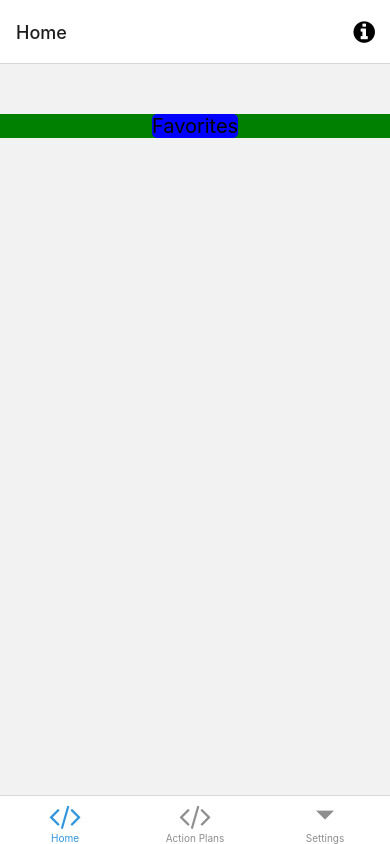
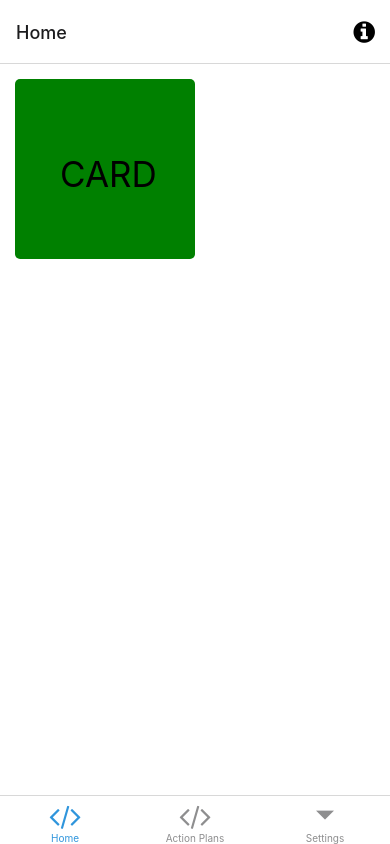
Before and after one commit to marker6275/Note-To-Self-App, a React Native app: screen /Grade2 in a window 390 px wide. Both pictures are taken after a click on the button 26 px from the left and 32 px from the top of the page. Built offline with nearby package versions, Linux system fonts and the light colour scheme; what expo-linking would draw is missing.

Commit message:
created card component for homepage

```diff
--- /dev/null
+++ b/components/Card.tsx
@@ -0,0 +1,37 @@
+import { StyleSheet, Dimensions, TouchableOpacity } from 'react-native';
+import { View, Text} from './Themed'
+
+export default function Card(props: any) {
+    return(
+        <TouchableOpacity onPress={props.onPress}>
+            <View style={styles.card}>
+                <Text style={styles.text}>
+                    CARD
+                </Text>
+            </View>
+        </TouchableOpacity>
+    )
+}
+
+const styles = StyleSheet.create({
+    card: {
+        height: Dimensions.get('window').width / 2 - 15,
+        width: Dimensions.get('window').width / 2 - 15,
+        backgroundColor: 'green',
+        margin: 15,
+        alignContent: 'center',
+        borderRadius: 5,
+    },
+    text: {
+        flex: 1,
+        alignContent: 'center',
+        justifyContent: 'center',
+        fontSize: 35,
+        left: (Dimensions.get('window').width / 2 - 15) / 4,
+        paddingTop: 10
+    },
+    title: {
+        fontSize: 35,
+        alignContent: 'center'
+    },
+})
--- a/components/Checkbox.tsx
+++ b/components/Checkbox.tsx
@@ -1,18 +1,20 @@
-import { StyleSheet, Text, View, TouchableOpacity, Appearance, Dimensions } from "react-native";
-import { useState, useCallback, useEffect } from 'react'
+import { StyleSheet, TouchableOpacity, Appearance, Dimensions } from "react-native";
+import { View, Text } from './Themed';
+import { useState, useEffect } from 'react';
 import { MaterialCommunityIcons } from "@expo/vector-icons";
 
-// IMPORTANT
-// I can't get it to change colors based on light or dark, we should probably set a universal background color later
 const CheckBox = (props: any) => {
     const iconName = props.isChecked ?
         "checkbox-marked" : "checkbox-blank-outline";
+
 
     return (
         <View style={styles.container}>
             <TouchableOpacity onPress={props.onPress}>
                 <MaterialCommunityIcons
-                    name={iconName} size={24} color='blue'/>
+                //FIGURE OUT HOW TO GET TO SAME COLOR AS TEXT
+                //or common color scheme
+                    name={iconName} size={24} color={'green'}/>
             </TouchableOpacity>
             <Text style={styles.title}>{props.title}</Text>
         </View>
@@ -29,10 +31,8 @@ const styles = StyleSheet.create({
         width: Dimensions.get('window').width / 2,
         marginTop: 5,
         marginHorizontal: 5,
-        color: 'blue',
     },
     title: {
-        color: 'blue',
         fontSize: 16,
         marginLeft: 5,
         fontWeight: "600",
--- a/components/FavoritesBar.tsx
+++ b/components/FavoritesBar.tsx
@@ -1,5 +1,6 @@
 import { View, TouchableOpacity, Text, StyleSheet } from "react-native";
-
+// WORK IN PROGRESS
+// DOESN'T REALLY WORK
 const FavBar = () => {
     return (
     <View style={styles.container}>
--- a/screens/Homescreen.tsx
+++ b/screens/Homescreen.tsx
@@ -5,22 +5,21 @@ import { Text, View } from '../components/Themed';
 import { RootTabScreenProps } from '../types';
 import FavBar from '../components/FavoritesBar';
 import Button from '../components/Button';
+import Card from '../components/Card';
 
-export default function TabOneScreen({ navigation }: RootTabScreenProps<'Homescreen'>) {
+export default function HomeScreen({ navigation }: RootTabScreenProps<'Homescreen'>) {
   return (
     <View style={styles.container}>
       {/* <View style={styles.separator} lightColor="#eee" darkColor="rgba(255,255,255,0.1)" /> */}
-      <FavBar/>
+      {/* <FavBar/> */}
+      <Card onPress={() => navigation.navigate('NotFound')}/>
     </View>
   );
 }
 
 const styles = StyleSheet.create({
   container: {
-    alignItems: 'center',
-    justifyContent: 'center',
-    top: 50,
-    backgroundColor: 'green',
+    flex: 1,
   },
   title: {
     fontSize: 20,
```
Also changed, not shown: Action Plans/Plan2.tsx (+1 -20 lines).
